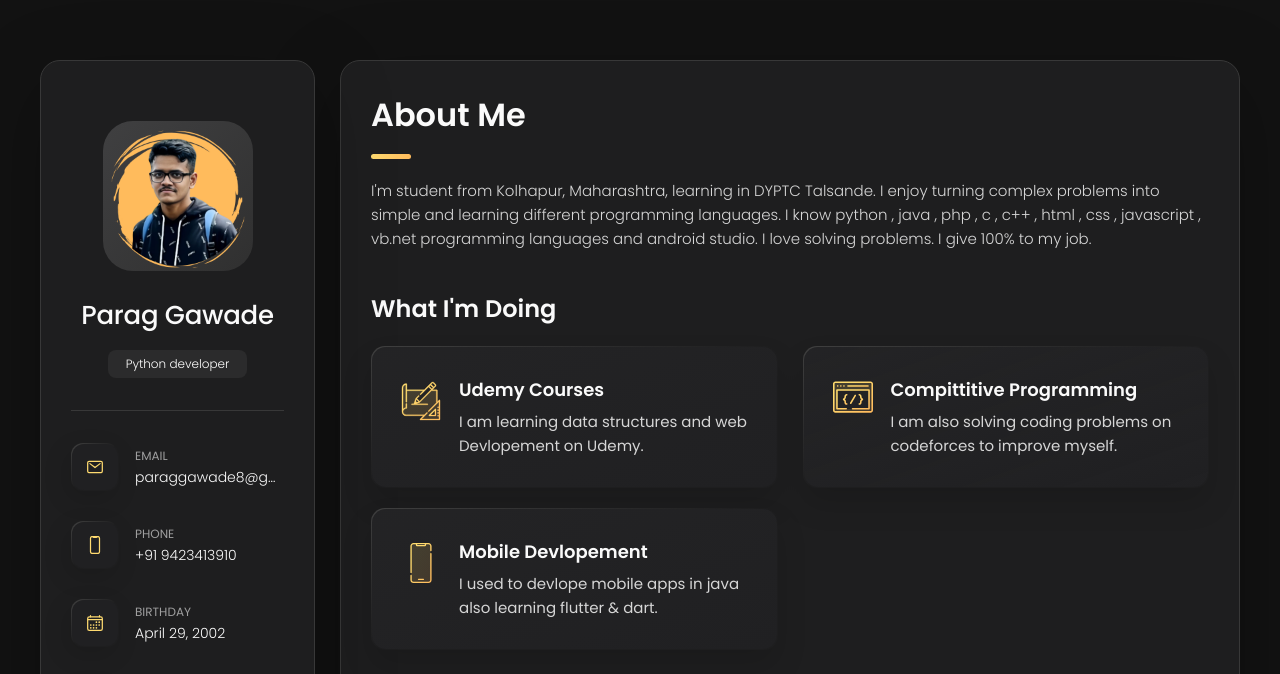
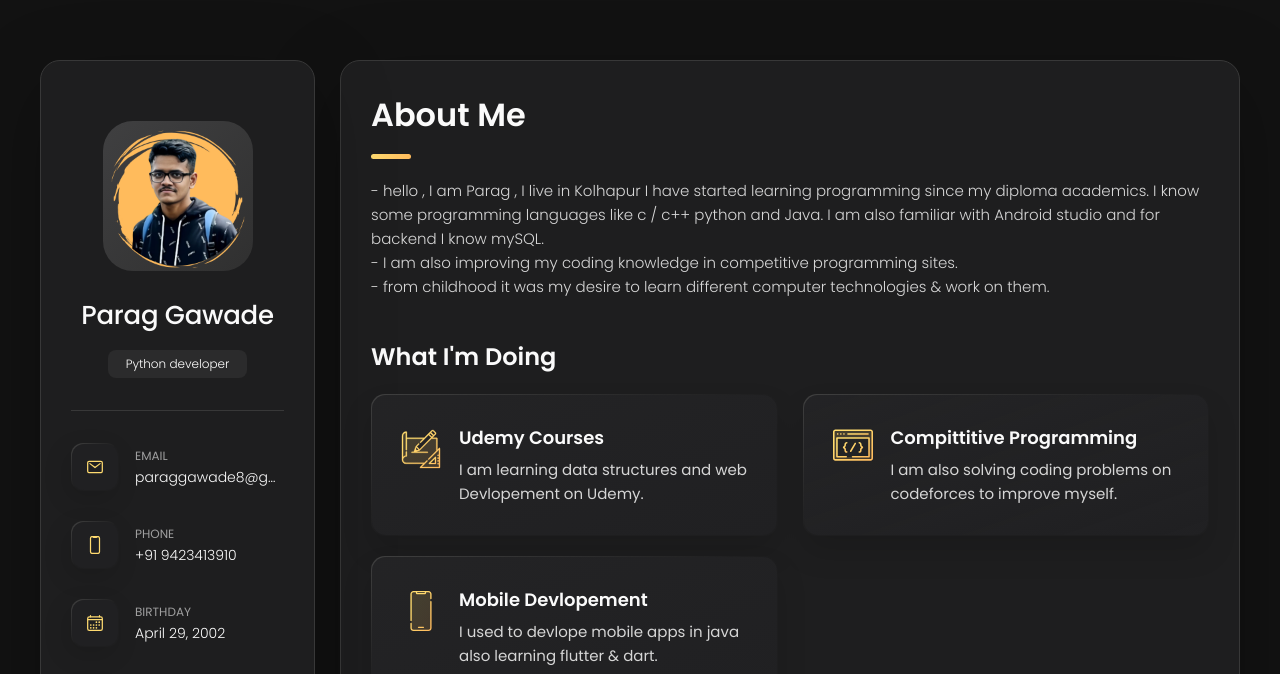
Before and after one commit to Digtal-Projects/packetcodeofficial.github.io, a plain HTML site: page index.html in a window 1280 px wide. Shown: the top 674 px of the page. Drawn offline with nearby package versions, Linux system fonts and the light colour scheme.

Commit message:
Update index.html
updated introduction

```diff
--- a/index.html
+++ b/index.html
@@ -179,10 +179,12 @@
 
         <section class="about-text">
           <p>
-            I'm student from Kolhapur, Maharashtra, learning in DYPTC Talsande.
-            I enjoy turning complex problems into simple and learning different programming languages.
-            I know python , java , php , c , c++ , html , css , javascript , vb.net programming languages and android studio. I love solving problems.
-            I give 100% to my job.
+
+            - hello , I am Parag , I live in Kolhapur I have started learning programming since my diploma academics. I know some programming languages like c / c++ python and Java. I am also familiar with Android studio and for backend I know mySQL.
+            <br>
+            - I am also improving my coding knowledge in competitive programming sites.
+           <br>
+            - from childhood it was my desire to learn different computer technologies & work on them.
           </p>
           </p>
 
```
